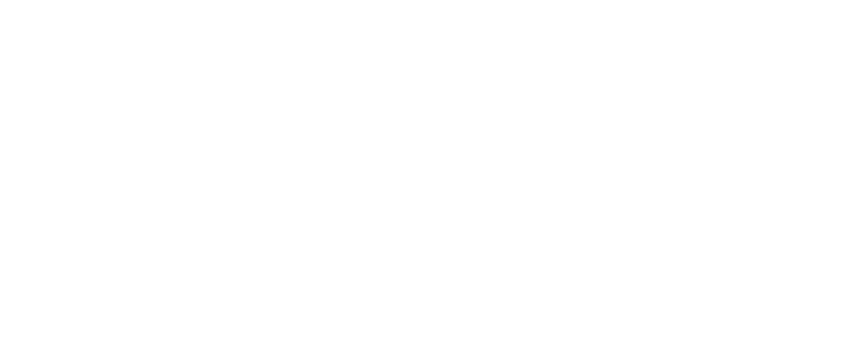
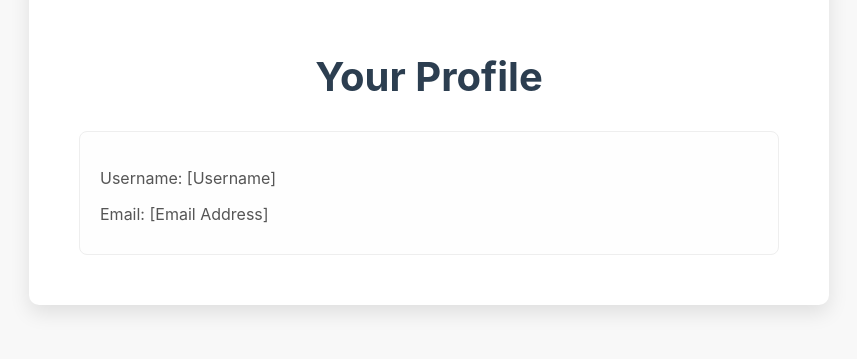
Before and after one commit to mahavishnu47/frontend-concept-website, a React (Create React App) app: page /profile in a window 1280 px wide. Before the commit this address had no page. Shown: the part 243-602 px from the top of the page, without its empty margins (211-1068 px from the left). Built offline with nearby package versions, Linux system fonts and the light colour scheme.

Commit message:
Added Navbar and Profile Page with basic navigation links

```diff
--- a/src/App.js
+++ b/src/App.js
@@ -3,18 +3,21 @@
 import LandingPage from './pages/LandingPage';
 import LoginPage from './pages/LoginPage';
 import RegisterPage from './pages/RegisterPage';
-import ConceptsPage from './pages/ConceptsPage'; // Import ConceptsPage  <-- IMPORT HERE
+import ConceptsPage from './pages/ConceptsPage';
+import ProfilePage from './pages/ProfilePage'; // Import ProfilePage <---- IMPORT HERE
+import Navbar from './components/NavBar' // Import Navbar <---- IMPORT HERE
 import './App.css';
 
 function App() {
   return (
     <div className="App">
+      <Navbar /> {/* Include Navbar component at the top */}
       <Routes>
         <Route path="/" element={<LandingPage />} />
         <Route path="/login" element={<LoginPage />} />
         <Route path="/register" element={<RegisterPage />} />
-        <Route path="/concepts" element={<ConceptsPage />} /> {/* Route for ConceptsPage  <-- ADD ROUTE */}
-        {/* You'll add more routes here later */}
+        <Route path="/concepts" element={<ConceptsPage />} />
+        <Route path="/profile" element={<ProfilePage />} /> {/* Route for ProfilePage <---- ADD ROUTE */}
       </Routes>
     </div>
   );
--- /dev/null
+++ b/src/pages/ProfilePage.js
@@ -0,0 +1,20 @@
+import React from 'react';
+import styles from './ProfilePage.module.css';
+
+function ProfilePage() {
+  return (
+    <div className={styles.profilePage}>
+      <section className={styles.profileSection}>
+        <h2 className={styles.profileTitle}>Your Profile</h2>
+        <div className={styles.profileDetails}>
+          {/* We'll populate this with user details later */}
+          <p>Username: [Username]</p>
+          <p>Email: [Email Address]</p>
+          {/* Add more profile information here */}
+        </div>
+      </section>
+    </div>
+  );
+}
+
+export default ProfilePage;
--- /dev/null
+++ b/src/pages/ProfilePage.module.css
@@ -0,0 +1,40 @@
+/* src/pages/ProfilePage/ProfilePage.module.css */
+
+.profilePage {
+    padding: 60px 20px;
+    background-color: #f8f8f8; /* Light grey background */
+    min-height: 80vh;
+    display: flex;
+    justify-content: center;
+    align-items: center;
+  }
+
+  .profileSection {
+    background-color: #fff;
+    padding: 50px;
+    border-radius: 10px;
+    box-shadow: 0 8px 20px rgba(0, 0, 0, 0.1);
+    max-width: 700px;
+    width: 100%;
+    text-align: center;
+  }
+
+  .profileTitle {
+    font-size: 2.5rem;
+    font-weight: bold;
+    margin-bottom: 30px;
+    color: #2c3e50;
+  }
+
+  .profileDetails {
+    text-align: left;
+    padding: 20px;
+    border: 1px solid #eee;
+    border-radius: 8px;
+    background-color: #fefefe;
+  }
+
+  .profileDetails p {
+    margin-bottom: 10px;
+    color: #555;
+  }
```
